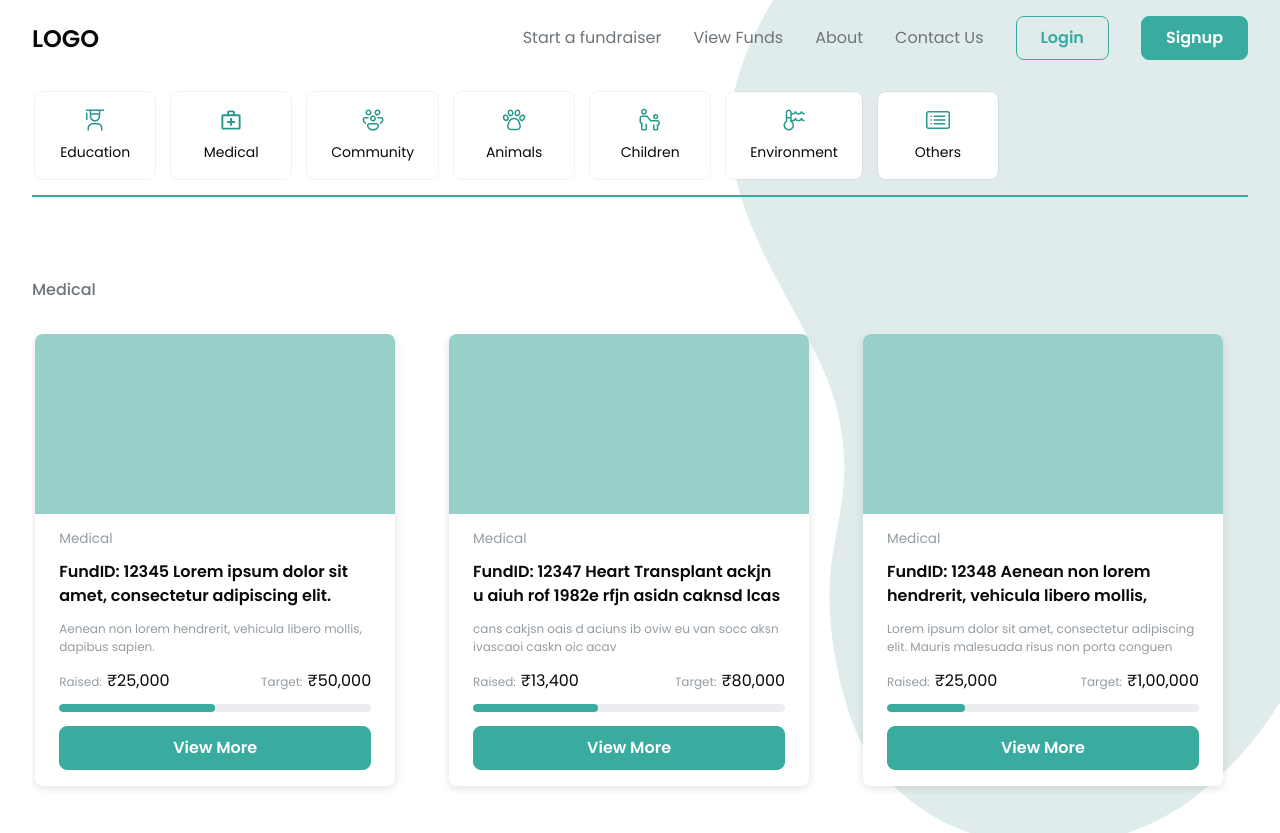
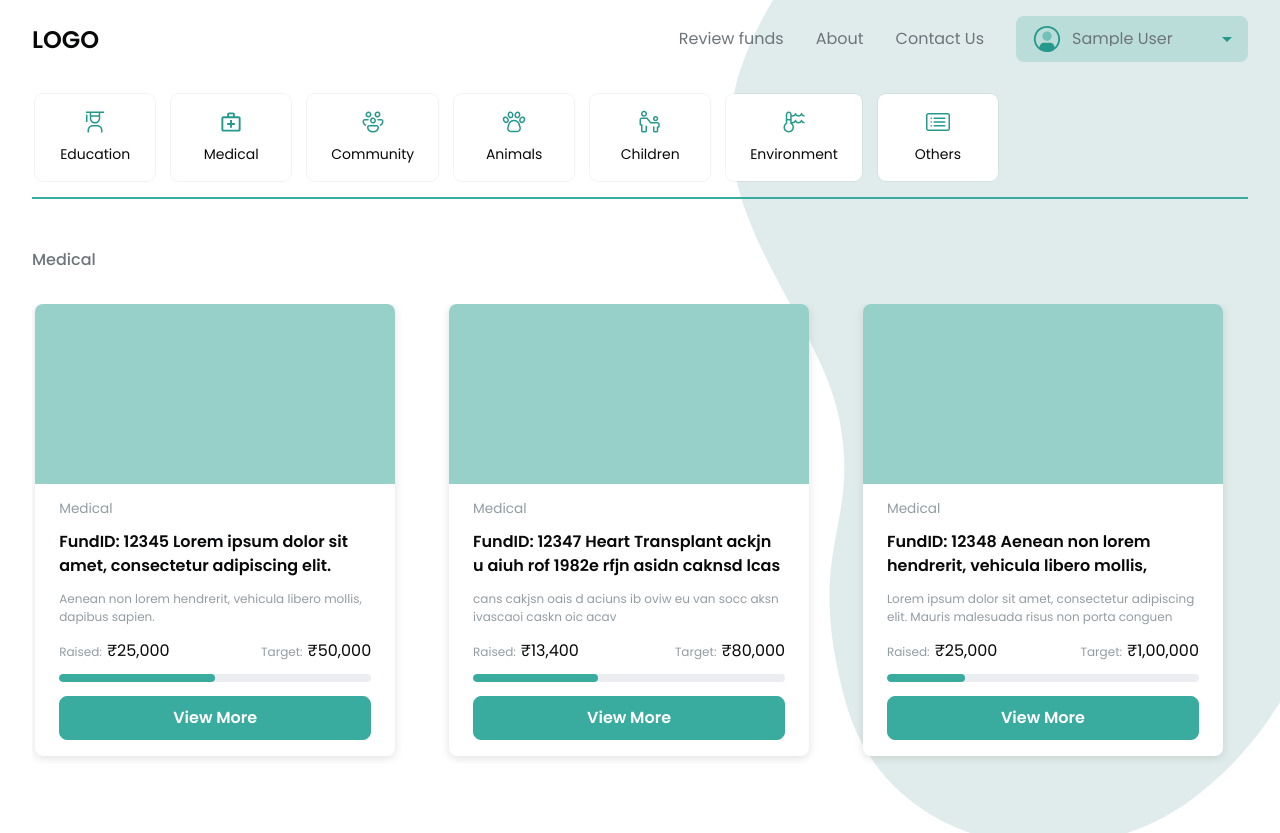
Before and after one commit to A-singh07/web3-crowdfunding, a Next.js app: page /funds in a window 1280 px wide. Shown: the top 833 px of the page. Built offline with nearby package versions, Linux system fonts and the light colour scheme; sample sign-in values are in the browser's storage.

Commit message:
dummy login -> admin and user flow

```diff
--- a/components/authModals/LoginModal.js
+++ b/components/authModals/LoginModal.js
@@ -1,5 +1,8 @@
-import { useState } from 'react';
+import { useState, useContext } from 'react';
+import { useRouter } from 'next/router';
 import CustomDialog from '../customDialog/CustomDialog';
+
+import { AuthContext } from '../../context/AllContext';
 
 import TextField from '@mui/material/TextField';
 import IconButton from '@mui/material/IconButton';
@@ -15,6 +18,9 @@ import styles from './authModal.module.css';
 
 
 const LoginModal = ({ open, setOpen }) => {
+
+  const { setAuthUser } = useContext(AuthContext);
+  const router = useRouter();
 
   const [values, setValues] = useState({
     email: '',
@@ -33,7 +39,33 @@ const LoginModal = ({ open, setOpen }) => {
 
   const userLogin = () => {
     // Login api call
-    console.log(values)
+    // console.log(values)
+
+    // Dummy User login
+    if (values.email === "user@gmail.com" && values.password === '123') {
+      const userData = {
+        name: "General User 001",
+        id: "GU001",
+        token: "qwerty0123456789",
+        isAdmin: false
+      }
+      sessionStorage.setItem("user", JSON.stringify(userData))
+      setAuthUser(userData);
+      setOpen(false);
+      router.push('/funds')
+
+    } else if (values.email === "admin@gmail.com" && values.password === '123') {
+      const userData = {
+        name: "Admin 001",
+        id: "A001",
+        token: "qwerty0123456789",
+        isAdmin: true
+      }
+      sessionStorage.setItem("user", JSON.stringify(userData))
+      setAuthUser(userData);
+      setOpen(false);
+      router.push('/admin/funds');
+    }
   }
 
   return (
--- /dev/null
+++ b/components/customMenu/CustomMenu.js
@@ -0,0 +1,46 @@
+import React from 'react';
+import Link from 'next/link'
+import Menu from '@mui/material/Menu';
+import MenuItem from '@mui/material/MenuItem';
+
+import styles from './customMenu.module.css';
+
+const CustomMenu = ({ open, anchorEl, setAnchorEl, menuItems }) => {
+
+  const handleClose = () => {
+    setAnchorEl(null)
+  }
+
+  return (
+    <div>
+      <Menu
+        id="profile-menu"
+        className={styles.menu}
+        anchorEl={anchorEl}
+        open={open}
+        onClose={handleClose}
+        MenuListProps={{
+          sx: {
+            minWidth: '230px',
+            padding: '0'
+          }
+        }}
+      >
+        {
+          menuItems && menuItems.map((item, i) =>
+            <Link href={item.link} key={i} passHref>
+              <MenuItem
+                onClick={item.onClick ? () => { item.onClick(); handleClose(); } : handleClose}
+                className={styles.menuItems}
+              >
+                {item.name}
+              </MenuItem>
+            </Link>
+          )
+        }
+      </Menu>
+    </div>
+  )
+}
+
+export default CustomMenu
--- /dev/null
+++ b/components/customMenu/customMenu.module.css
@@ -0,0 +1,10 @@
+.menuItems {
+  padding: 0.75rem 1rem;
+  border-bottom: 1px solid var(--grey-light);
+  font-family: var(--font-family-1);
+}
+
+.menuItems:last-of-type {
+  border-bottom: 0;
+  color: var(--state-error);
+}
--- a/components/header/header.module.css
+++ b/components/header/header.module.css
@@ -3,5 +3,5 @@
   font-size: 1rem;
   color: var(--grey-darker);
   padding-bottom: 2rem;
-  padding-top: 2rem;
+  /* padding-top: 2rem; */
 }
--- a/components/navbar/Navbar.js
+++ b/components/navbar/Navbar.js
@@ -1,20 +1,25 @@
 import { useState, useEffect, useContext } from 'react';
 import Link from 'next/link';
+import Image from 'next/image';
 
 import Button from '../customButton/CustomButton';
 import CustomDrawer from '../customDrawer/CustomDrawer';
+import CustomMenu from '../customMenu/CustomMenu';
 import LoginModal from '../authModals/LoginModal';
 import SignupModal from '../authModals/SignupModal';
 
 import { AuthContext } from '../../context/AllContext';
 
 import MenuRoundedIcon from '@mui/icons-material/MenuRounded';
+import userAvatarIcon from '../../assets/icons/user-avatar.svg';
+import downArrowIcon from '../../assets/icons/green-down-arrow.svg';
+
 import styles from './navbar.module.css';
 
 const Navbar = () => {
 
   // Auth Context
-  const { authUser } = useContext(AuthContext);
+  const { authUser, setAuthUser } = useContext(AuthContext);
 
   const [mobileView, setMobileView] = useState(true)
   const [isScrolled, setIsScrolled] = useState(false);
@@ -38,6 +43,42 @@ const Navbar = () => {
   // Auth modals
   const [openLogin, setOpenLogin] = useState(false);
   const [openSignup, setOpenSignup] = useState(false);
+
+  // Profile Menu
+  const [anchorEl, setAnchorEl] = useState(null);
+  const openMenu = Boolean(anchorEl);
+
+  const handleOpenMenu = (e) => {
+    setAnchorEl(e.currentTarget)
+  }
+
+  // Logout
+  const logoutUser = () => {
+    sessionStorage.removeItem("user");
+    setAuthUser({
+      name: "",
+      id: "",
+      token: "",
+      isAdmin: false,
+    });
+  }
+
+  // User Profile Menu
+  const menuItems = [
+    {
+      name: 'Profile',
+      link: `${!authUser.isAdmin ? '/user' : '/admin'}`
+    },
+    {
+      name: `${!authUser.isAdmin ? 'Fundraiser History' : 'Review Funds'}`,
+      link: `${!authUser.isAdmin ? '/user/funds' : '/admin/funds'}`
+    },
+    {
+      name: 'Logout',
+      link: '/',
+      onClick: logoutUser
+    }
+  ];
 
   // Nav links for general user
   const navItems = [
@@ -76,6 +117,7 @@ const Navbar = () => {
     }
   ]
 
+  // login-signup buttons
   const authButtons = [
     <Button
       text={'Login'}
@@ -126,7 +168,16 @@ const Navbar = () => {
                       )
                   }
                   {
-                    authButtons.map(button => button)
+                    authUser.token ?
+                      <div className={styles.dropdownButton} onClick={handleOpenMenu}>
+                        <div className={styles.menuLeft}>
+                          <Image src={userAvatarIcon.src} width={30} height={30} />
+                          <p className={styles.userName}>{authUser.name}</p>
+                        </div>
+
+                        <Image src={downArrowIcon.src} width={10} height={5} />
+                      </div>
+                      : authButtons.map(button => button)
                   }
                 </div>
               )
@@ -149,6 +200,15 @@ const Navbar = () => {
           setOpen={setOpenSignup}
         />
       }
+      {
+        openMenu &&
+        <CustomMenu
+          open={openMenu}
+          anchorEl={anchorEl}
+          setAnchorEl={setAnchorEl}
+          menuItems={menuItems}
+        />
+      }
     </>
   )
 }
--- a/components/navbar/navbar.module.css
+++ b/components/navbar/navbar.module.css
@@ -4,7 +4,7 @@
   top: 0;
   z-index: 1300;
   width: 100%;
-  /* transition: 0.1s linear; */
+  transition: 0.1s ease-out;
 }
 
 .wrapper {
@@ -33,8 +33,7 @@
 }
 
 .navRight {
-  max-height: 50px;
-  height: max-content;
+  height: 46px; /* Don't change */
   display: flex;
   justify-content: center;
   align-items: center;
@@ -42,6 +41,7 @@
   gap: 32px;
   color: var(--grey-darker);
 }
+
 .navRight > a {
   font-weight: 400;
   font-size: 1rem;
@@ -54,6 +54,35 @@
   box-shadow: var(--box-shadow-1);
 }
 
+.dropdownButton {
+  width: 232px; /* Don't change */
+  height: 100%;
+  background: var(--primary-30);
+  border-radius: 8px;
+  padding: 0.5rem 1rem;
+  display: flex;
+  align-items: center;
+  justify-content: space-between;
+  cursor: pointer;
+}
+
+.dropdownButton .menuLeft {
+  display: flex;
+  align-items: center;
+  gap: 10px;
+}
+
+.dropdownButton .userName {
+  max-width: 150px;
+  white-space: nowrap;
+  text-overflow: ellipsis;
+  overflow: hidden;
+  font-weight: 400;
+  font-size: 16px;
+  line-height: 14px;
+  color: var(--grey-darker);
+}
+
 @media screen and (max-width: 900px) {
   .navbarMain {
     background-color: #ffffff;
--- a/pages/_app.js
+++ b/pages/_app.js
@@ -1,4 +1,4 @@
-import { useState } from 'react';
+import { useState, useEffect } from 'react';
 
 import '../styles/globals.css';
 import '../styles/root.css';
@@ -26,8 +26,15 @@ function MyApp({ Component, pageProps }) {
   const [authUser, setAuthUser] = useState({
     name: "",
     id: "",
+    token: "",
     isAdmin: false,
   })
+
+  // Get user data from session in case of reload
+  useEffect(() => {
+    JSON.parse(sessionStorage.getItem("user")).token &&
+      setAuthUser(JSON.parse(sessionStorage.getItem("user")))
+  }, [])
 
   return (
     <ThemeProvider theme={theme}>
```
Also changed, not shown: assets/icons/green-down-arrow.svg (added), assets/icons/user-avatar.svg (added).
